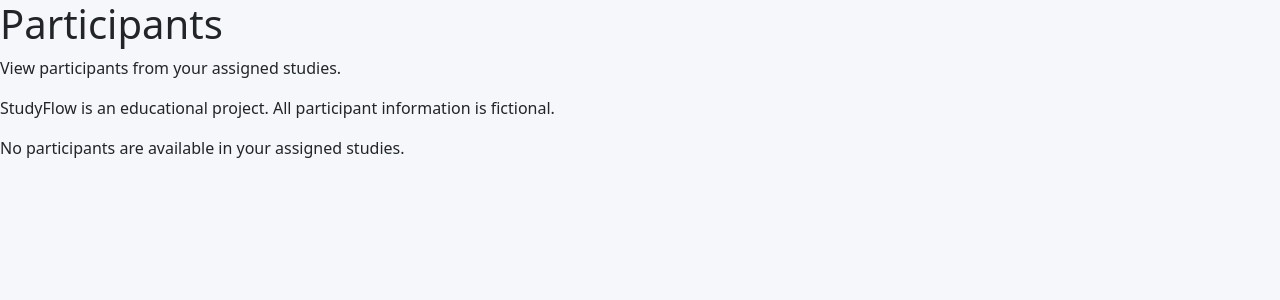
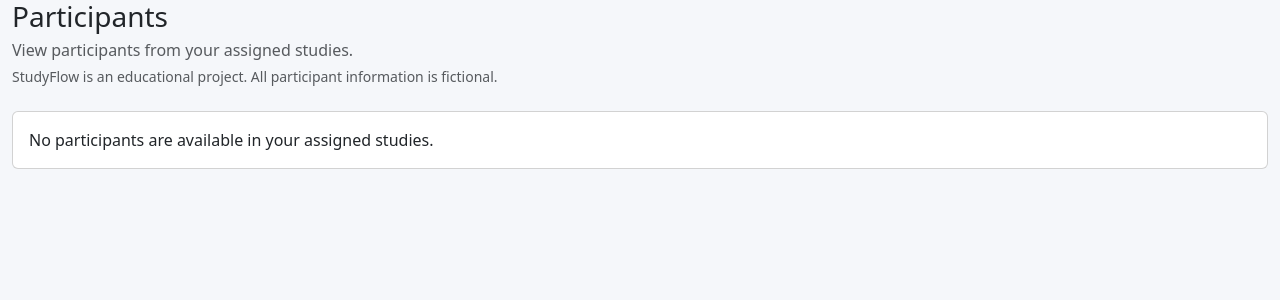
Before and after one commit to Azizr96/studyflow, a Django app: template participants/templates/participants/participant_list.html in a window 1280 px wide. Shown: the top 300 px of the page. Run offline with Django 3.2, Linux system fonts and the light colour scheme; the template is opened without the code that fills it, so the values that code supplies are empty.

Commit message:
Add bootstrap styling to participant list page

```diff
--- a/participants/templates/participants/participant_list.html
+++ b/participants/templates/participants/participant_list.html
@@ -6,26 +6,43 @@
 
 {% block content %}
 
-    <h1>Participants</h1>
+<div class="container-fluid">
+
+    <div class="mb-4">
+        <h1 class="h3 mb-1">
+            Participants
+        </h1>
 
         {% if user.profile.role.can_manage_studies %}
-        <p>
+            <p class="text-muted mb-1">
                 View participants across all studies.
             </p>
         {% else %}
-        <p>
+            <p class="text-muted mb-1">
                 View participants from your assigned studies.
             </p>
         {% endif %}
 
-    <p>
+        <p class="text-muted small mb-0">
             StudyFlow is an educational project.
             All participant information is fictional.
         </p>
+    </div>
+
 
     {% if participants %}
 
-        <table>
+        <div class="table-responsive">
+
+            <table
+                class="
+                    table
+                    table-striped
+                    table-hover
+                    align-middle
+                "
+            >
+
                 <thead>
                     <tr>
                         <th scope="col">
@@ -58,19 +75,25 @@
                     </tr>
                 </thead>
 
+
                 <tbody>
 
                     {% for participant in participants %}
 
                         <tr>
+
                             <td>
+                                <strong>
                                     {{ participant.participant_number }}
+                                </strong>
                             </td>
+
 
                             <td>
                                 {{ participant.first_name }}
                                 {{ participant.last_name }}
                             </td>
+
 
                             <td>
                                 <a
@@ -80,50 +103,81 @@
                                 </a>
                             </td>
 
+
                             <td>
                                 {{ participant.sex }}
                             </td>
 
+
                             <td>
+                                <span class="badge text-bg-secondary">
                                     {{ participant.status }}
+                                </span>
                             </td>
+
 
                             <td>
                                 {{ participant.enrolled_date }}
                             </td>
 
+
                             <td>
+
+                                <div class="d-flex flex-wrap gap-2">
+
                                     <a
                                         href="{% url 'participants:update_participant' participant.id %}"
+                                        class="btn btn-sm btn-outline-secondary"
                                     >
                                         Edit
                                     </a>
 
+
                                     <a
                                         href="{% url 'participants:delete_participant' participant.id %}"
+                                        class="btn btn-sm btn-outline-danger"
                                     >
                                         Delete
                                     </a>
+
+                                </div>
+
                             </td>
+
                         </tr>
 
                     {% endfor %}
 
                 </tbody>
+
             </table>
+
+        </div>
 
     {% else %}
 
+        <div class="card">
+            <div class="card-body">
+
                 {% if user.profile.role.can_manage_studies %}
-            <p>
+
+                    <p class="mb-0">
                         No participants have been added yet.
                     </p>
+
                 {% else %}
-            <p>
+
+                    <p class="mb-0">
                         No participants are available in your assigned studies.
                     </p>
-        {% endif %}
 
                 {% endif %}
 
+            </div>
+        </div>
+
+    {% endif %}
+
+</div>
+
 {% endblock %}
```
Lines whose indentation alone changed are shown as unchanged.
